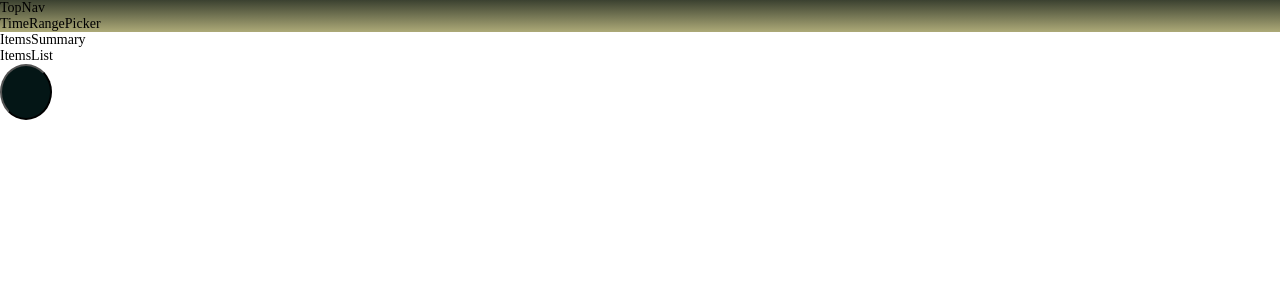
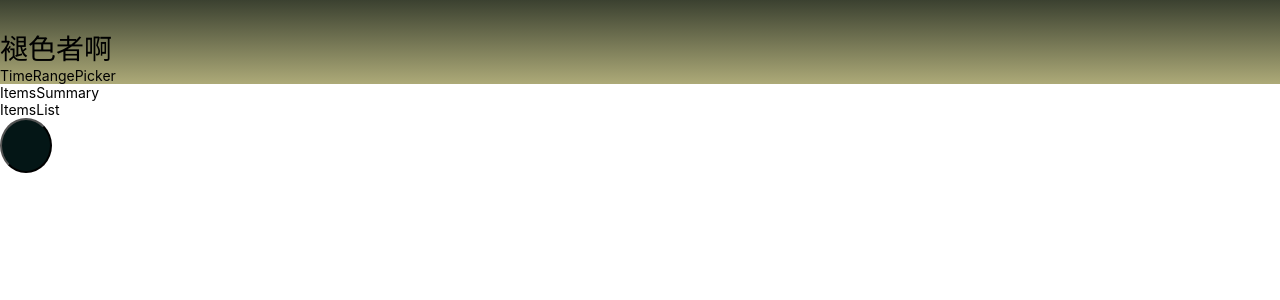
Before and after one commit to r110k/tarnished, a React (Vite) app: page /items in a window 1280 px wide. Shown: the top 300 px of the page. Built offline with nearby package versions, Linux system fonts and the light colour scheme.

Commit message:
完成 TopNav 组件

```diff
--- a/src/components/TopNav.tsx
+++ b/src/components/TopNav.tsx
@@ -1,5 +1,14 @@
-export const TopNav: React.FC = () => {
+import { Icon } from './Icon'
+
+interface Props {
+  title?: string
+}
+
+export const TopNav: React.FC<Props> = ({ title = '褪色者啊' }) => {
   return (
-    <div>TopNav </div>
+    <div text-white flex items-center p-16px>
+      <Icon name="menu" className='w-24px h-24px mr-16px' />
+      <h1 text-24px leading-none>{title}</h1>
+    </div>
   )
 }
--- a/src/global.scss
+++ b/src/global.scss
@@ -1,6 +1,7 @@
 * { margin: 0; padding: 0; box-sizing: border-box; }
 *::after, *::before { box-sizing: border-box; }
 html { font-size: 14px; }
+body { font-family: -apple-system, BlinkMacSystemFont, Helvetica Neue, Helvetica, Segoe UI, Arial, Roboto, PingFang SC, miui, Hiragino Sans GB, Microsoft Yahei, sans-serif; }
 a { color: inherit; text-decoration: none; }
 h1, h2, h3, h4, h5, h6 {font-weight: normal;}
 button { font: inherit; }
```
